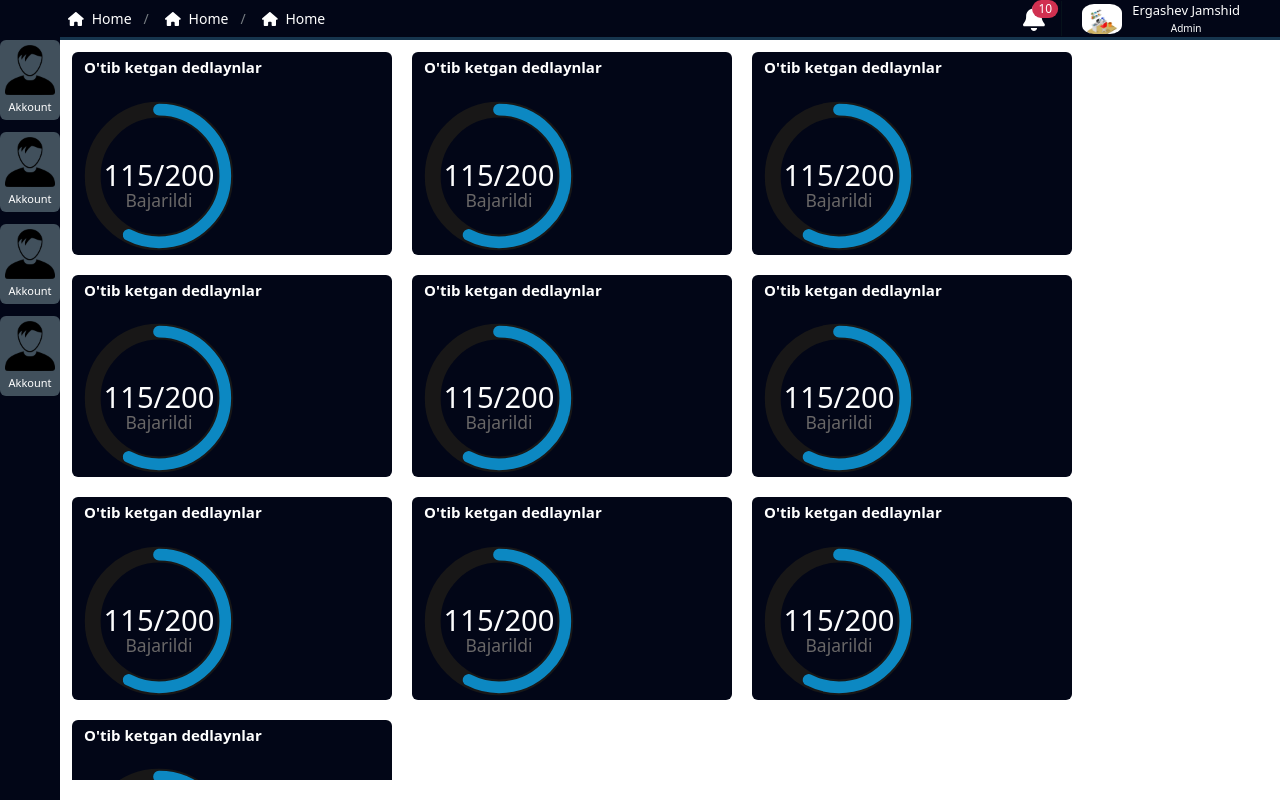
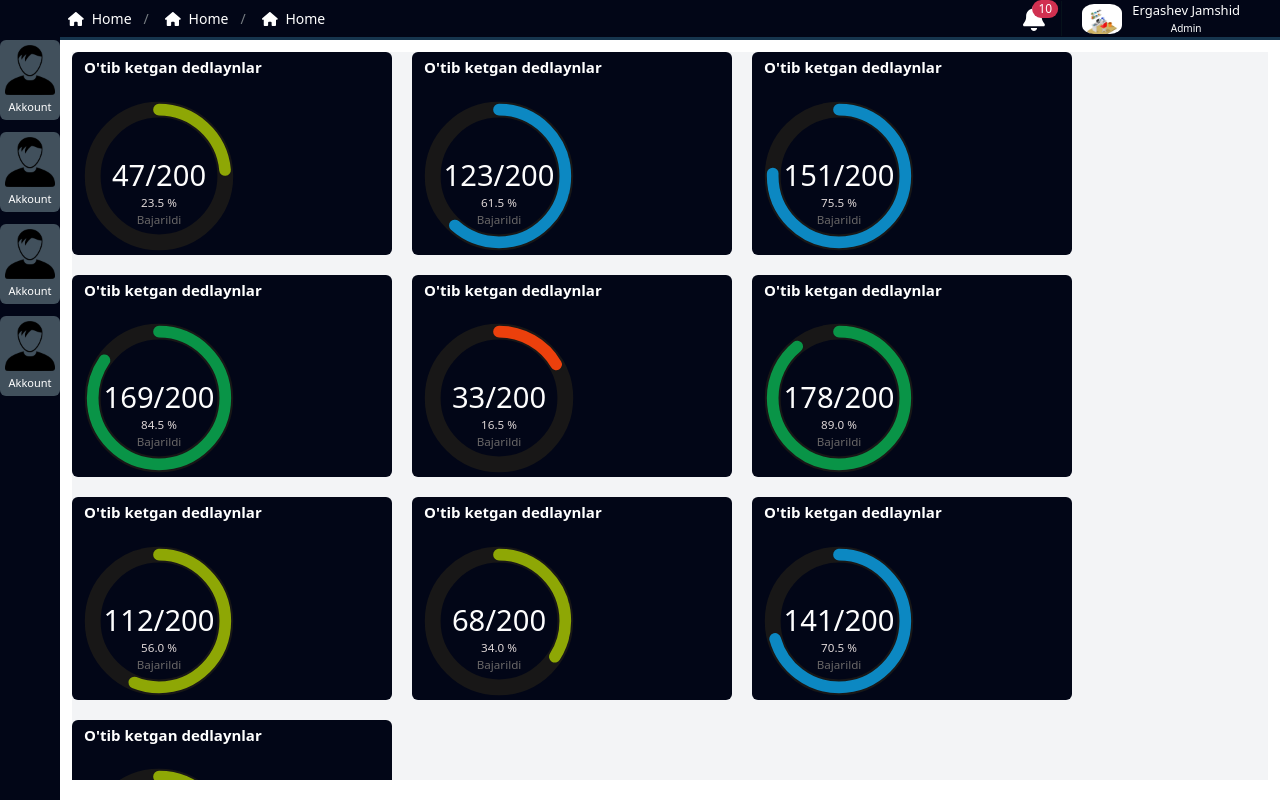
Before and after one commit to feylon/AMO_CRM, a Vue app in the folder Frontend/: page / in a window 1280 px wide. Built offline with nearby package versions, Linux system fonts and the light colour scheme; a web font is replaced by a local one.

Commit message:
NOmer animatsiyasi tayyor

```diff
--- a/Frontend/src/Admin/Home.vue
+++ b/Frontend/src/Admin/Home.vue
@@ -1,12 +1,12 @@
 <template>
-<div>
+<div class="bg-gray-100">
     <div class="flex flex-wrap gap-5 justify-start">
 
   <div v-for="(i,j) in 10" class="w-[320px]  p-1 ps-3 pe-3 rounded-md bg-slate-950 ">
     <span class="text-white uniquifier font-bold text-[15px] mb-[-30px]">O'tib ketgan dedlaynlar</span>
     <div class=" pt-3 w-full flex">
         <div>
-            <progress1 :tasksDone="115" :totalTasks="200" />
+            <progress1 :tasksDone="Math.trunc(Math.random() * 200)" :totalTasks="200" />
 
         </div>
         <div></div>
--- a/Frontend/src/components/Circular progress.vue
+++ b/Frontend/src/components/Circular progress.vue
@@ -9,19 +9,38 @@
         />
         <path
           class="circle"
+          :class = "color"
           :stroke-dasharray="percentage + ', 100'"
           d="M18 2.0845
             a 15.9155 15.9155 0 0 1 0 31.831
             a 15.9155 15.9155 0 0 1 0 -31.831"
         />
-        <text x="18" y="20.35" class="percentage">{{ tasksDone }}/{{ totalTasks }}</text>
-        <text x="18" y="25.5" class="label text-white">Bajarildi</text>
+        <text x="18" y="20.35" class="percentage">
+
+
+    <n-number-animation
+      ref="numberAnimationInstRef"
+      :from="0"
+      show-separator
+
+      :to="tasksDone"
+      :active="true"
+      :precision="0"
+    />/{{ totalTasks }}
+
+        </text>
+        <text x="18" y="25.5" class="label1 text-white">{{percentage.toFixed(1)}} %</text>
+        <text x="18" y="29.5" class="label text-white">Bajarildi</text>
+
       </svg>
     </div>
   </template>
 
   <script setup>
-  import { computed, toRefs } from 'vue'
+  import { computed, toRefs, ref } from 'vue'
+
+  const  color = ref('');
+  const numberAnimationInstRef = ref(null);
 
   const props = defineProps({
     tasksDone: {
@@ -34,10 +53,22 @@
     }
   })
 
-  // Calculate the percentage of completion
   const { tasksDone, totalTasks } = toRefs(props);
   const percentage = computed(() => (tasksDone.value / totalTasks.value) * 100);
-  </script>
+if (percentage.value >= 0 && percentage.value < 20) color.value = "danger";
+if (percentage.value >= 20 && percentage.value < 60) color.value = "yellow";
+if (percentage.value >= 60 && percentage.value < 80) color.value = "blue";
+if (percentage.value >= 80 && percentage.value <= 100) color.value = "green";
+
+
+
+const timer = setTimeout(() => {
+
+  numberAnimationInstRef.value?.play();
+const numberAnimationInstRef = ref(null);
+}, 500);
+clearTimeout(timer)
+</script>
 
   <style scoped>
   .circular-progress {
@@ -58,10 +89,31 @@
     stroke-width: 3.8;
   }
 
+  .blue{
+
+    stroke: #0c88c2;
+  }
+
+
+
+  .danger{
+    stroke: #eb400c;
+
+  }
+
+.yellow {
+  stroke: #8ea705;
+
+}
+
+.green{
+  stroke: #099447;
+
+}
+
   .circle {
     fill: none;
     stroke-width: 2.8;
-    stroke: #0c88c2;
     stroke-linecap: round;
     animation: progress 1s ease-out forwards;
   }
@@ -74,7 +126,13 @@
 
   .label {
     fill: #696767;
-    font-size: 0.3em;
+    font-size: 0.2em;
+    text-anchor: middle;
+  }
+
+  .label1 {
+    fill: #e0d8d8;
+    font-size: 0.2em;
     text-anchor: middle;
   }
 
```
